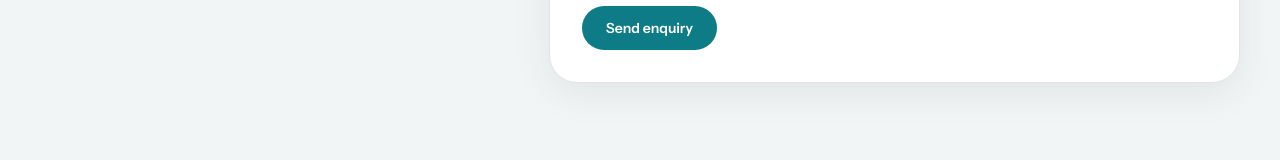
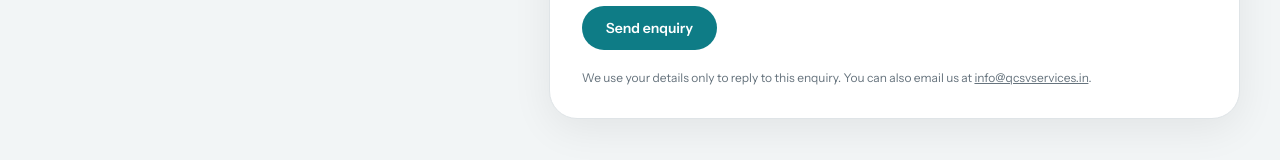
Before and after one commit to singhavinash2402-blckflm/qcsvservices, a Next.js app: page / in a window 1280 px wide. Shown: the part 6369-6529 px from the top of the page. Built offline with nearby package versions, Linux system fonts and the light colour scheme; no server answers.

Commit message:
feat: working enquiry form with server-side validation, spam protection and email delivery through Resend

```diff
--- /dev/null
+++ b/src/app/actions/enquiry.ts
@@ -0,0 +1,140 @@
+"use server";
+
+import { headers } from "next/headers";
+
+import {
+  buildEmail,
+  readValues,
+  validate,
+  type EnquiryState
+} from "@/lib/enquiry";
+import { siteConfig } from "@/config/site";
+
+const WINDOW_MS = 60 * 60 * 1000;
+const MAX_PER_WINDOW = 5;
+const MIN_FILL_MS = 2500;
+
+// Best-effort limit per server instance. It slows down casual abuse; stronger
+// protection (for example Cloudflare Turnstile) can be added if spam appears.
+const hits = new Map<string, number[]>();
+
+function rateLimited(key: string) {
+  const now = Date.now();
+  const recent = (hits.get(key) ?? []).filter((t) => now - t < WINDOW_MS);
+  if (recent.length >= MAX_PER_WINDOW) {
+    hits.set(key, recent);
+    return true;
+  }
+  recent.push(now);
+  hits.set(key, recent);
+  if (hits.size > 5000) hits.clear();
+  return false;
+}
+
+const unavailable = (): EnquiryState => ({
+  status: "error",
+  message: `We could not send your enquiry just now. Please email us at ${siteConfig.contact.email} and we will get back to you.`
+});
+
+export async function submitEnquiry(
+  _previous: EnquiryState,
+  formData: FormData
+): Promise<EnquiryState> {
+  // Bots tend to fill the hidden field. Pretend it worked and send nothing.
+  const honeypot = formData.get("website");
+  if (typeof honeypot === "string" && honeypot.trim() !== "") {
+    return { status: "success", message: "Thank you." };
+  }
+
+  const values = readValues(formData);
+  const fieldErrors = validate(values);
+  if (Object.keys(fieldErrors).length > 0) {
+    return {
+      status: "error",
+      message: "Please check the highlighted fields.",
+      fieldErrors,
+      values
+    };
+  }
+
+  const startedAt = Number(formData.get("startedAt"));
+  if (Number.isFinite(startedAt) && Date.now() - startedAt < MIN_FILL_MS) {
+    return {
+      status: "error",
+      message: "That was very quick. Please check your details and send again.",
+      values
+    };
+  }
+
+  const requestHeaders = await headers();
+  const ip =
+    requestHeaders.get("x-forwarded-for")?.split(",")[0]?.trim() ||
+    requestHeaders.get("x-real-ip") ||
+    "unknown";
+  if (rateLimited(ip)) {
+    return {
+      status: "error",
+      message:
+        "You have sent several enquiries recently. Please try again later or email us directly.",
+      values
+    };
+  }
+
+  const apiKey = process.env.RESEND_API_KEY;
+  const to = process.env.CONTACT_TO_EMAIL;
+  const from = process.env.CONTACT_FROM_EMAIL;
+  if (!apiKey || !to || !from) {
+    console.error(
+      "Enquiry not sent: RESEND_API_KEY, CONTACT_TO_EMAIL or CONTACT_FROM_EMAIL is missing."
+    );
+    return { ...unavailable(), values };
+  }
+
+  const rawSource = formData.get("source");
+  const source =
+    typeof rawSource === "string" && rawSource.startsWith("/")
+      ? rawSource.slice(0, 200)
+      : "/";
+  const { subject, text } = buildEmail(values, {
+    source,
+    submittedAt: new Date().toISOString()
+  });
+
+  try {
+    const response = await fetch("https://api.resend.com/emails", {
+      method: "POST",
+      headers: {
+        Authorization: `Bearer ${apiKey}`,
+        "Content-Type": "application/json"
+      },
+      body: JSON.stringify({
+        from,
+        to: [to],
+        reply_to: values.email,
+        subject,
+        text
+      }),
+      signal: AbortSignal.timeout(10000)
+    });
+
+    if (!response.ok) {
+      // Log the status only, never the visitor's details.
+      console.error(
+        `Enquiry email failed: Resend returned ${response.status}.`
+      );
+      return { ...unavailable(), values };
+    }
+  } catch (error) {
+    console.error(
+      "Enquiry email failed:",
+      error instanceof Error ? error.name : "unknown error"
+    );
+    return { ...unavailable(), values };
+  }
+
+  return {
+    status: "success",
+    message:
+      "Thank you. We have received your enquiry and will reply to you by email."
+  };
+}
--- a/src/components/consultation/consultation-form.tsx
+++ b/src/components/consultation/consultation-form.tsx
@@ -1,21 +1,22 @@
 "use client";
 
 import { usePathname } from "next/navigation";
-import { useState, type FormEvent } from "react";
+import { useActionState, useEffect, useRef } from "react";
 
+import { submitEnquiry } from "@/app/actions/enquiry";
 import { Button } from "@/components/ui/button";
 import { Input } from "@/components/ui/input";
 import { Select } from "@/components/ui/select";
 import { Textarea } from "@/components/ui/textarea";
-import { services } from "@/config/services";
+import {
+  serviceOptions,
+  type EnquiryField,
+  type EnquiryState
+} from "@/lib/enquiry";
 import { siteConfig } from "@/config/site";
 
-const serviceOptions = [
-  ...services.map((service) => service.name),
-  "Something else"
-];
-
 const labelClass = "mb-2 block text-sm font-semibold text-[var(--foreground)]";
+const initialState: EnquiryState = { status: "idle" };
 
 type Props = Readonly<{
   /** Makes field ids unique when the form appears twice on a page. */
@@ -25,40 +26,93 @@ type Props = Readonly<{
 
 export function ConsultationForm({ idPrefix, defaultService = "" }: Props) {
   const pathname = usePathname();
-  const [status, setStatus] = useState<"idle" | "not-connected">("idle");
+  const [state, formAction, pending] = useActionState(
+    submitEnquiry,
+    initialState
+  );
+  const startedAt = useRef<HTMLInputElement>(null);
 
-  // The enquiry service is connected in the next phase. Until then the form
-  // must not submit, because a plain form post would put personal details in
-  // the page address.
-  const handleSubmit = (event: FormEvent<HTMLFormElement>) => {
-    event.preventDefault();
-    setStatus("not-connected");
-  };
+  useEffect(() => {
+    if (startedAt.current) startedAt.current.value = String(Date.now());
+  }, []);
+
+  if (state.status === "success") {
+    return (
+      <div
+        role="status"
+        className="rounded-[var(--radius-md)] bg-[var(--surface)] p-6"
+      >
+        <p className="text-lg font-semibold text-[var(--foreground)]">
+          Enquiry sent
+        </p>
+        <p className="mt-2 text-[var(--foreground-muted)]">{state.message}</p>
+      </div>
+    );
+  }
+
+  const errors = state.fieldErrors ?? {};
+  const field = (name: EnquiryField) => ({
+    id: `${idPrefix}-${name}`,
+    name,
+    "aria-invalid": errors[name] ? true : undefined,
+    "aria-describedby": errors[name] ? `${idPrefix}-${name}-error` : undefined
+  });
+  const error = (name: EnquiryField) =>
+    errors[name] ? (
+      <span
+        id={`${idPrefix}-${name}-error`}
+        className="mt-1.5 block text-sm text-red-600 dark:text-red-400"
+      >
+        {errors[name]}
+      </span>
+    ) : null;
 
   return (
-    <form onSubmit={handleSubmit} className="space-y-5">
+    <form action={formAction} className="space-y-5">
       <input type="hidden" name="source" value={pathname} />
+      <input type="hidden" name="startedAt" defaultValue="" ref={startedAt} />
+      {/* Hidden from people. Bots that fill it are ignored. */}
+      <div
+        aria-hidden="true"
+        className="absolute -left-[9999px] h-0 w-0 overflow-hidden"
+      >
+        <label>
+          Website
+          <input type="text" name="website" tabIndex={-1} autoComplete="off" />
+        </label>
+      </div>
+
+      {state.status === "error" && state.message ? (
+        <p
+          role="alert"
+          className="rounded-[var(--radius-md)] border border-red-300 bg-red-50 p-4 text-sm text-red-800 dark:border-red-500/40 dark:bg-red-500/10 dark:text-red-200"
+        >
+          {state.message}
+        </p>
+      ) : null}
 
       <div className="grid gap-5 sm:grid-cols-2">
         <label className="block" htmlFor={`${idPrefix}-name`}>
           <span className={labelClass}>Name</span>
           <Input
-            id={`${idPrefix}-name`}
-            name="name"
+            {...field("name")}
             placeholder="Your name"
             autoComplete="name"
+            defaultValue={state.values?.name}
             required
           />
+          {error("name")}
         </label>
         <label className="block" htmlFor={`${idPrefix}-company`}>
           <span className={labelClass}>Company</span>
           <Input
-            id={`${idPrefix}-company`}
-            name="company"
+            {...field("company")}
             placeholder="Company name"
             autoComplete="organization"
+            defaultValue={state.values?.company}
             required
           />
+          {error("company")}
         </label>
       </div>
 
@@ -66,33 +120,34 @@ export function ConsultationForm({ idPrefix, defaultService = "" }: Props) {
         <label className="block" htmlFor={`${idPrefix}-email`}>
           <span className={labelClass}>Business email</span>
           <Input
-            id={`${idPrefix}-email`}
-            name="email"
+            {...field("email")}
             type="email"
             placeholder="name@company.com"
             autoComplete="email"
+            defaultValue={state.values?.email}
             required
           />
+          {error("email")}
         </label>
         <label className="block" htmlFor={`${idPrefix}-phone`}>
           <span className={labelClass}>Phone (optional)</span>
           <Input
-            id={`${idPrefix}-phone`}
-            name="phone"
+            {...field("phone")}
             type="tel"
             placeholder="Phone number"
             autoComplete="tel"
+            defaultValue={state.values?.phone}
           />
+          {error("phone")}
         </label>
       </div>
 
       <label className="block" htmlFor={`${idPrefix}-service`}>
         <span className={labelClass}>Area of interest</span>
         <Select
-          id={`${idPrefix}-service`}
-          name="service"
+          {...field("service")}
           required
-          defaultValue={defaultService}
+          defaultValue={state.values?.service ?? defaultService}
         >
           <option value="" disabled>
             Select a service
@@ -103,39 +158,36 @@ export function ConsultationForm({ idPrefix, defaultService = "" }: Props) {
             </option>
           ))}
         </Select>
+        {error("service")}
       </label>
 
       <label className="block" htmlFor={`${idPrefix}-message`}>
         <span className={labelClass}>Message</span>
         <Textarea
-          id={`${idPrefix}-message`}
-          name="message"
+          {...field("message")}
           placeholder="Tell us about the system, site or process you are working on"
           rows={5}
+          defaultValue={state.values?.message}
           required
         />
+        {error("message")}
       </label>
 
-      <Button type="submit" className="w-full sm:w-auto">
-        Send enquiry
+      <Button type="submit" disabled={pending} className="w-full sm:w-auto">
+        {pending ? "Sending..." : "Send enquiry"}
       </Button>
 
-      {status === "not-connected" ? (
-        <p
-          role="status"
-          className="rounded-[var(--radius-md)] bg-[var(--surface)] p-4 text-sm text-[var(--foreground-muted)]"
+      <p className="text-xs text-[var(--foreground-subtle)]">
+        We use your details only to reply to this enquiry. You can also email us
+        at{" "}
+        <a
+          className="underline hover:text-[var(--foreground)]"
+          href={`mailto:${siteConfig.contact.email}`}
         >
-          This form is not connected yet, so nothing was sent. Please email us
-          at{" "}
-          <a
-            className="font-semibold text-[var(--primary-text)] underline"
-            href={`mailto:${siteConfig.contact.email}`}
-          >
-            {siteConfig.contact.email}
-          </a>{" "}
-          for now.
-        </p>
-      ) : null}
+          {siteConfig.contact.email}
+        </a>
+        .
+      </p>
     </form>
   );
 }
--- /dev/null
+++ b/src/lib/enquiry.ts
@@ -0,0 +1,102 @@
+import { services } from "@/config/services";
+
+export const enquiryFields = [
+  "name",
+  "company",
+  "email",
+  "phone",
+  "service",
+  "message"
+] as const;
+
+export type EnquiryField = (typeof enquiryFields)[number];
+export type EnquiryValues = Record<EnquiryField, string>;
+
+export const serviceOptions = [
+  ...services.map((service) => service.name),
+  "Something else"
+];
+
+export type EnquiryState = {
+  status: "idle" | "success" | "error";
+  message?: string;
+  fieldErrors?: Partial<Record<EnquiryField, string>>;
+  /** Echoed back so the form keeps what the visitor typed after an error. */
+  values?: Partial<EnquiryValues>;
+};
+
+const clean = (value: FormDataEntryValue | null, max: number) =>
+  typeof value === "string" ? value.trim().slice(0, max) : "";
+
+export function readValues(formData: FormData): EnquiryValues {
+  return {
+    name: clean(formData.get("name"), 200),
+    company: clean(formData.get("company"), 300),
+    email: clean(formData.get("email"), 320),
+    phone: clean(formData.get("phone"), 60),
+    service: clean(formData.get("service"), 200),
+    message: clean(formData.get("message"), 6000)
+  };
+}
+
+export function validate(values: EnquiryValues) {
+  const errors: Partial<Record<EnquiryField, string>> = {};
+
+  if (values.name.length < 2 || values.name.length > 100) {
+    errors.name = "Please enter your name.";
+  }
+  if (values.company.length < 2 || values.company.length > 150) {
+    errors.company = "Please enter your company name.";
+  }
+  if (
+    values.email.length > 254 ||
+    !/^[^\s@]+@[^\s@]+\.[^\s@]{2,}$/.test(values.email)
+  ) {
+    errors.email = "Please enter a valid email address.";
+  }
+  if (values.phone && !/^[0-9+()\-\s.]{6,30}$/.test(values.phone)) {
+    errors.phone = "Please enter a valid phone number, or leave it blank.";
+  }
+  if (!serviceOptions.includes(values.service)) {
+    errors.service = "Please choose an area of interest.";
+  }
+  if (values.message.length < 10 || values.message.length > 4000) {
+    errors.message =
+      "Please tell us a little about your project (10 to 4000 characters).";
+  } else if ((values.message.match(/https?:\/\//gi) ?? []).length > 2) {
+    errors.message = "Please remove some links from your message.";
+  }
+
+  return errors;
+}
+
+const oneLine = (text: string) => text.replace(/[\r\n]+/g, " ").trim();
+
+export function buildEmail(
+  values: EnquiryValues,
+  meta: { source: string; submittedAt: string }
+) {
+  const subject = oneLine(
+    `New website enquiry: ${values.service} (${values.name}, ${values.company})`
+  ).slice(0, 180);
+
+  const text = [
+    "A new enquiry was sent through the QCSV Services website.",
+    "",
+    `Name: ${oneLine(values.name)}`,
+    `Company: ${oneLine(values.company)}`,
+    `Email: ${oneLine(values.email)}`,
+    `Phone: ${values.phone ? oneLine(values.phone) : "Not given"}`,
+    `Area of interest: ${values.service}`,
+    "",
+    "Message:",
+    values.message,
+    "",
+    "---",
+    `Sent from page: ${meta.source}`,
+    `Sent at: ${meta.submittedAt}`,
+    "Reply to this email to answer the visitor directly."
+  ].join("\n");
+
+  return { subject, text };
+}
```
Also changed, not shown: scripts/prebuild.mjs (+11 -0 lines), 2 other files (tests, documents, lock files or other folders).
